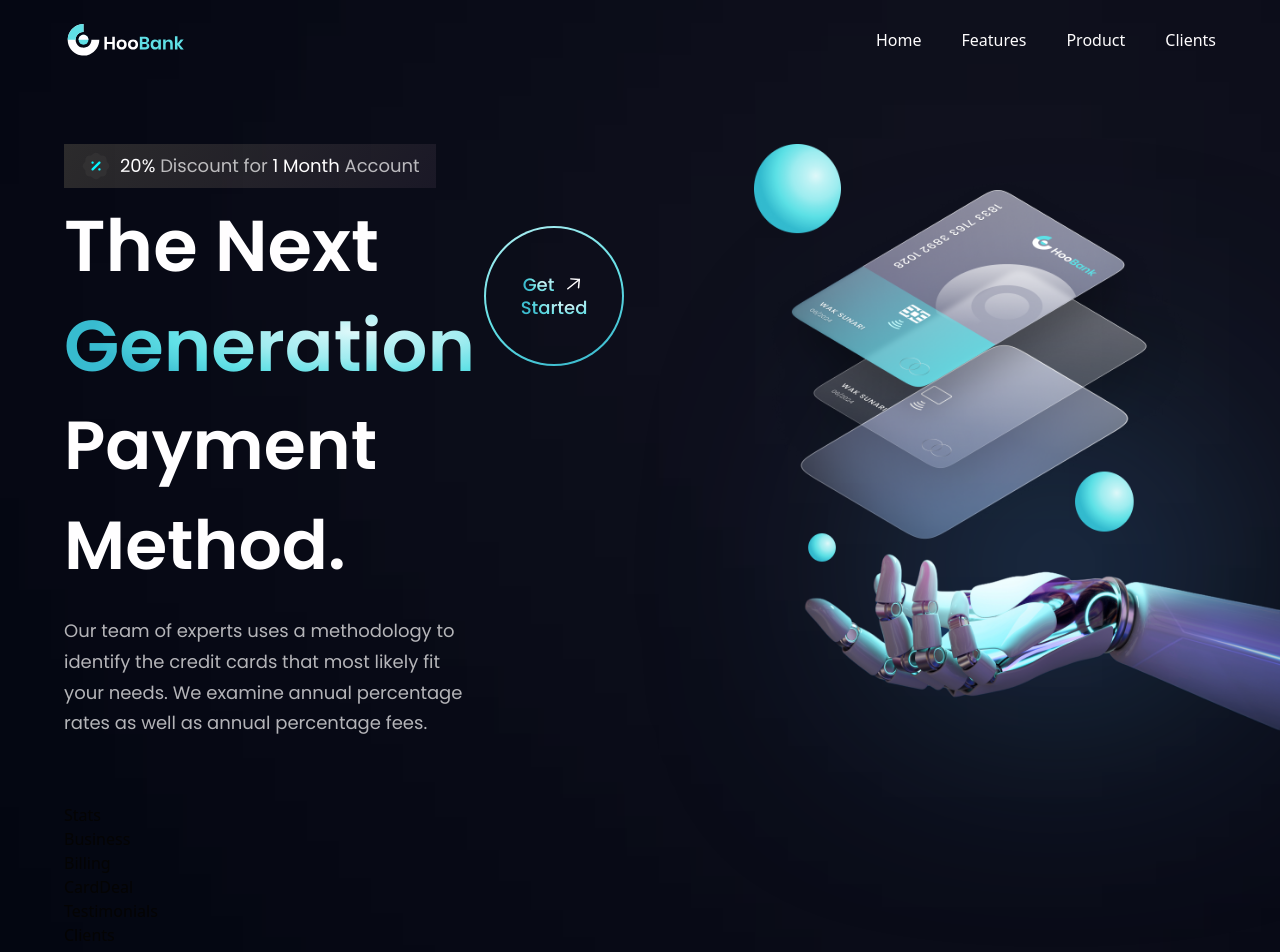
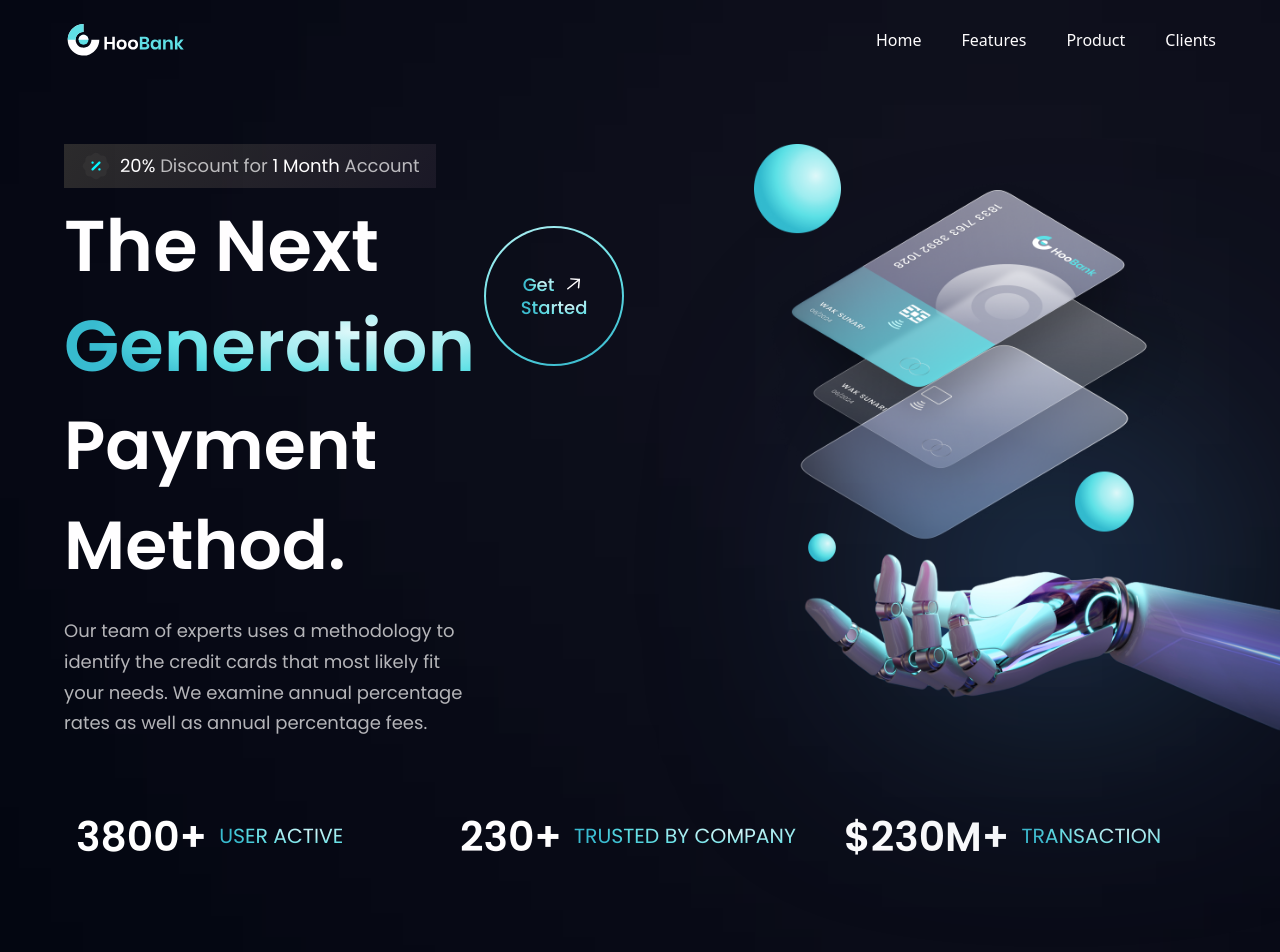
Before and after one commit to AtienoObwanda/landing, a React (Vite) app: page / in a window 1280 px wide. Shown: the top 952 px of the page. Built offline with nearby package versions, Linux system fonts and the light colour scheme.

Commit message:
stat component added

```diff
--- a/src/components/Stats.jsx
+++ b/src/components/Stats.jsx
@@ -1,9 +1,23 @@
-import React from 'react'
+import { stats } from '../constants'
+import styles from '../style'
 
-const Stats = () => {
-  return (
-    <div>Stats</div>
-  )
-}
 
+
+const Stats = () =>  (
+  <section className={`${styles.flexCenter} flex-row flex-wrap sm:mb-20 mb-6`}>
+    {stats.map((stat) => (
+      <div key={stat.id} className={`flex-1 flex justify-start items-center flex-row m-3`}>
+        <h4 className='font-poppins font-semibold xs:text-[40.89px] text-[30.89px]
+        xs-leading-[53.16px] leading-[43.16px] text-white'>
+          {stat.value}
+        </h4>
+        <p className='font-poppins font-normal xs:text-[20.45px] text-[15.45px]
+        xs:leading-[26.58px] leading-[21.58px] text-gradient uppercase ml-3'>
+          {stat.title}
+        </p>
+      </div>
+    ))}
+
+  </section>
+  );
 export default Stats
```
